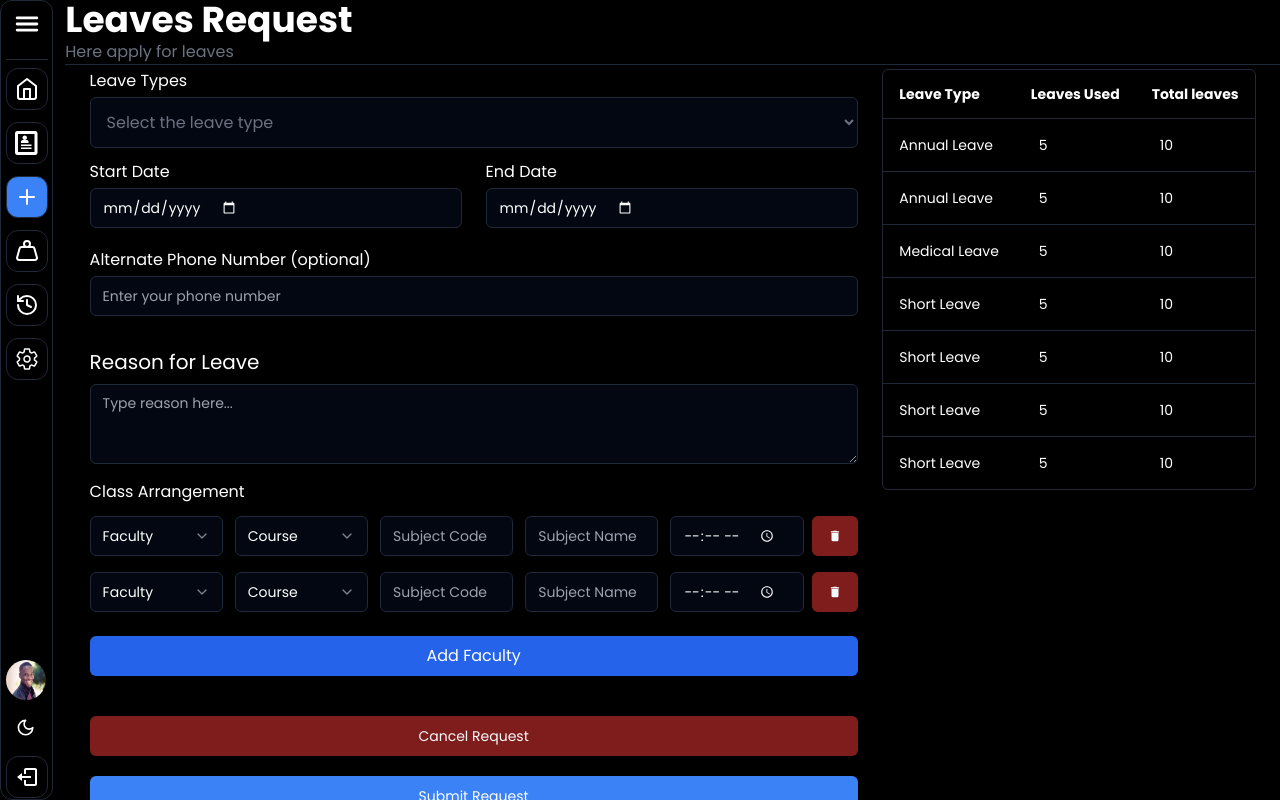
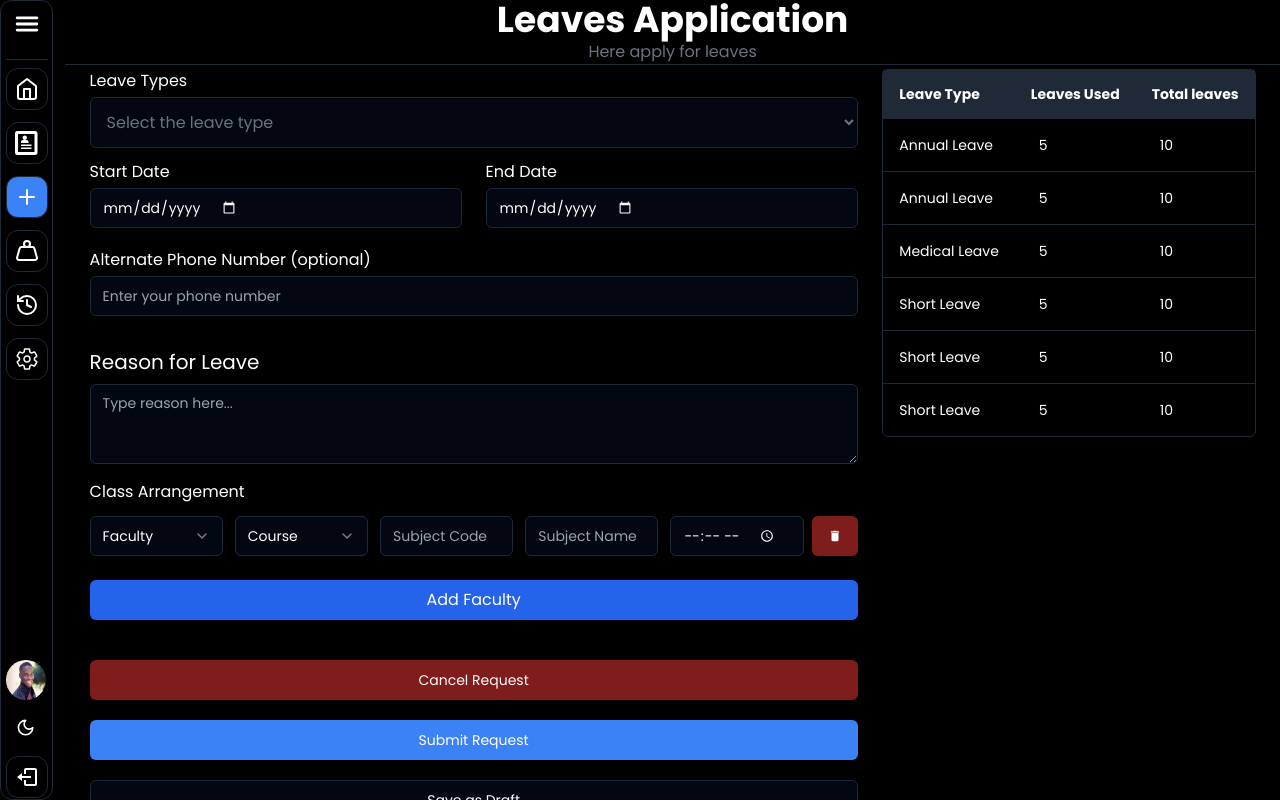
Before and after one commit to Aq7853gehc/leave_sm, a Next.js app: page /user/leavesrequest in a window 1280 px wide. Built offline with nearby package versions, Linux system fonts and the light colour scheme.

Commit message:
minor changes

```diff
--- a/app/user/leavebalance/data-table.tsx
+++ b/app/user/leavebalance/data-table.tsx
@@ -32,14 +32,14 @@ export function DataTable<TData, TValue>({
   })
 
   return (
-    <div className="rounded-md  border">
+    <div className="rounded-md mb-6 border">
       <Table >
         <TableHeader>
           {table.getHeaderGroups().map((headerGroup) => (
             <TableRow key={headerGroup.id}>
               {headerGroup.headers.map((header) => {
                 return (
-                  <TableHead key={header.id}>
+                  <TableHead className="dark:bg-gray-800" key={header.id}>
                     {header.isPlaceholder
                       ? null
                       : flexRender(
--- a/app/user/leavebalance/page.tsx
+++ b/app/user/leavebalance/page.tsx
@@ -7,10 +7,12 @@ import { CarouselDemo } from "@/components/Carousel";
 const LeaveBalance = () => {
   return (
     <div className="flex flex-col w-full">
+      <div className="flex w-full flex-col justify-center items-center">
         <h1 className="text-4xl font-black mt-2 ml-5">Leaves Balance</h1>
         <p className="text-base text-gray-500 mt-1 ml-5">
           Here your's balances of leaves
         </p>
+      </div>
       <Separator className="my-2" />
       <div>
         {/* Balanced here*/}
@@ -27,7 +29,7 @@ const LeaveBalance = () => {
             </div>
           ))}
         </div> */}
-       <div className="flex flex-wrap items-center max-md:ml-4 justify-evenly gap-5 w-full max-sm:hidden pb-2 pr-7  ">
+        <div className="flex mb-12 flex-wrap items-center max-md:ml-4 justify-evenly gap-5 w-full max-sm:hidden pb-2 pr-7  ">
           {bal.map((itmes) => (
             <div className=" max-[920px]:w-[18rem] max-[920px]:h-[18rem] max-[770px]:h-[16rem] max-[640px]:h-[12rem] max-[433px]:h-[18rem] max-[433px]:w-[18rem] max-[640px]:w-[12rem] max-[770px]:w-[16rem]  w-[12rem] h-[12rem]  flex flex-col  justify-center items-center  p-4 transition-all duration-150  shadow-md dark:shadow-white rounded-full cursor-pointer hover:shadow hover:border-black dark:hover:border-white dark:hover:shadow-white">
               <p className=" font-bold text-xl ">{itmes.leaveType}</p>
@@ -40,7 +42,7 @@ const LeaveBalance = () => {
             </div>
           ))}
         </div>
-      <div className="flex justify-center items-center sm:hidden">
+        <div className="flex mb-12 justify-center items-center  sm:hidden">
           <CarouselDemo />
         </div>
         {/* <div className="w-full mt-2 max-sm:hidden">
--- a/app/user/leavesrequest/page.tsx
+++ b/app/user/leavesrequest/page.tsx
@@ -8,7 +8,7 @@ import Image from "next/image";
 import React, { useState, ChangeEvent, FormEvent } from "react";
 import { DataTable } from "../leavebalance/data-table";
 import { balanceColumns } from "../leavebalance/columns";
-import { bal, courses, faculty } from "@/constants/data";
+import { bal, courses, leaveType, faculty } from "@/constants/data";
 import {
   Select,
   SelectContent,
@@ -26,7 +26,7 @@ interface FormData {
   leaveReason: string;
   startTime: string;
   endTime: string;
-  document: File | null; // Changed to File or null
+  document: File | null;
   faculty: string;
 }
 const LeaveRequest: React.FC = () => {
@@ -68,10 +68,7 @@ const LeaveRequest: React.FC = () => {
     }));
   };
 
-  const [faculties, setFaculties] = useState([
-    { faculty: "" },
-    { faculty: "" },
-  ]);
+  const [faculties, setFaculties] = useState([{ faculty: "" }]);
   const handleFacultyChange = (
     index: number,
     event: React.ChangeEvent<HTMLSelectElement>
@@ -97,10 +94,12 @@ const LeaveRequest: React.FC = () => {
 
   return (
     <div className="h-screen w-full flex flex-col overflow-scroll pb-2 no-scrollbar">
-      <h1 className="text-4xl font-bold">Leaves Request</h1>
-      <p className="text-base text-gray-500">Here apply for leaves</p>
+      <div className="flex w-full flex-col justify-center items-center">
+        <h1 className="text-4xl font-bold">Leaves Application</h1>
+        <p className="text-base text-gray-500">Here apply for leaves</p>
+      </div>
       <Separator className="mb-1" />
-      <div className="flex w-full h-full    px-3 justify-around">
+      <div className="flex w-full h-full px-3 justify-around">
         <div className="w-full max-w-2xl flex-1 sm:max-w-3xl lg:max-w-3xl rounded border-gray-300 dark:border-input">
           <form className="">
             <div className="mb-3">
@@ -118,7 +117,7 @@ const LeaveRequest: React.FC = () => {
                 onChange={handleLeaveTypeChange}
               >
                 <option value={""}>Select the leave type</option>
-                {bal.map((i) => (
+                {leaveType.map((i) => (
                   <option value={i.value}>{i.leaveType}</option>
                 ))}
               </select>
--- a/app/user/profile/page.tsx
+++ b/app/user/profile/page.tsx
@@ -6,10 +6,12 @@ import React from "react";
 const Profile = () => {
   return (
     <section className=" flex flex-col w-full relative px-2 max-h-screen  no-scrollbar">
-      <h1 className="text-4xl font-bold ">Profile</h1>
-      <Separator className="mb-1" />
+      <div className="flex mb-4 w-full flex-col mt-4 justify-center items-center">
+        <h1 className="text-4xl font-bold ">Profile</h1>
+      </div>
+      <Separator className="mb-4" />
 
-      <ProfileAI/>
+      <ProfileAI />
     </section>
   );
 };
--- a/app/user/setting/page.tsx
+++ b/app/user/setting/page.tsx
@@ -201,10 +201,12 @@ const Setting = () => {
   const [edit, setEdit] = useState<boolean>(true);
   return (
     <div className="flex flex-col w-full max-w-screen max-h-screen h-full  no-scrollbar">
-      <h1 className="text-4xl mt-2 ml-5 font-black">Settings</h1>
-      <p className="text-base ml-5 text-gray-500">
-        Here you make changes according to your prefrence
-      </p>
+      <div className="flex w-full flex-col text-center justify-center items-center">
+        <h1 className="text-4xl mt-2 ml-5 font-black">Settings</h1>
+        <p className="text-base ml-5 text-gray-500">
+          Here you make changes according to your prefrence
+        </p>
+      </div>
       <Separator className="my-2" />
       <div className="  w-full h-full rounded-lg max-h-screen  overflow-scroll no-scrollbar">
         <div className="ml-5 shadow-md dark:shadow-white border mb-8 rounded-lg p-5 mr-5">
--- a/components/Carousel.tsx
+++ b/components/Carousel.tsx
@@ -11,13 +11,13 @@ import { bal } from "@/constants/data";
 export function CarouselDemo() {
   return (
     <div className="w-full flex flex-col justify-center items-center">
-      <Carousel className=" max-w-xs   m-2">
+      <Carousel className="max-w-[280px]">
         <CarouselPrevious />
         <CarouselContent>
           {bal.map((items) => (
             <CarouselItem>
               <div className="p-1">
-                <Card className="shadow-md rounded-full w-[300px] h-[300px] flex justify-center items-center flex-col border-none dark:shadow-white/50 dark:bg-black">
+                <Card className="shadow-md rounded-full w-[270px] h-[270px] flex justify-center items-center flex-col border-none dark:shadow-white/50 dark:bg-black">
                   <CardContent className="flex flex-col items-center justify-center ">
                     <div className="flex flex-col items-center p-5 max-[400px]:my-8 my-12 justify-center">
                       <p className=" font-bold text-lg">{items.leaveType}</p>
--- a/components/ProfileAI.tsx
+++ b/components/ProfileAI.tsx
@@ -69,7 +69,7 @@ const ProfileAI = () => {
 
   return (
     <div>
-      <div className="max-h-[92vh] overflow-scroll no-scrollbar">
+      <div className="max-h-[92vh]  overflow-scroll no-scrollbar">
         <div>
           <div className="mb-3 border shadow-md dark:shadow-white sm:p-4 sm:pl-8 p-2 rounded-lg ">
             <h2 className="text-2xl font-bold max-md:text-xl mb-2  dark:text-blue-100">
@@ -192,7 +192,8 @@ const ProfileAI = () => {
             </div>
           ))}
         </div> */}
-        <div className="sm:mb-3 border shadow-md dark:shadow-white  sm:p-4  sm:pl-8 p-2 rounded-lg">
+
+     <div className="mb-3 border sm:p-2 sm:pl-8 p-2 shadow-md dark:shadow-white  rounded-lg">
           <h2 className="text-2xl max-md:text-xl font-bold   mb-2">
             Education Information
           </h2>
--- /dev/null
+++ b/components/ui/collapsible.tsx
@@ -0,0 +1,11 @@
+"use client"
+
+import * as CollapsiblePrimitive from "@radix-ui/react-collapsible"
+
+const Collapsible = CollapsiblePrimitive.Root
+
+const CollapsibleTrigger = CollapsiblePrimitive.CollapsibleTrigger
+
+const CollapsibleContent = CollapsiblePrimitive.CollapsibleContent
+
+export { Collapsible, CollapsibleTrigger, CollapsibleContent }
--- a/constants/data.ts
+++ b/constants/data.ts
@@ -53,15 +53,6 @@ export const bal: Balance[] = [
       "this the rule for causal leaves that you can only take 5 holiday addition is not allowed",
     value: "short",
   },
-  {
-    leaveType: "Short Leave",
-    used: 5,
-    total: 10,
-    text: "taken from this year",
-    rules:
-      "this the rule for causal leaves that you can only take 5 holiday addition is not allowed",
-    value: "short",
-  },
 ];
 
 export const faculty: Faculty[] = [
@@ -89,7 +80,6 @@ export const faculty: Faculty[] = [
     phone: 2337894789,
     email: "aamm@gmail.com",
   },
-
 ];
 
 export const chart: Chart = {
@@ -157,3 +147,43 @@ export const courses: Course[] = [
     section: 1,
   },
 ];
+
+export const leaveType = [
+  {
+    leaveType:"Annual Leave",
+    value:"annual",
+  },
+  {
+    leaveType:"Medical Leave",
+    value:"medical",
+  },
+  {
+    leaveType:"Professional Development Leave",
+    value:"professional",
+  },
+  {
+    leaveType:"Paternity Leave",
+    value:"paternity",
+  },
+  {
+    leaveType:"Maternity Leave",
+    value:"maternity",
+  },
+  {
+    leaveType:"Short Leave",
+    value:"short",
+  },
+  {
+    leaveType:"Study Leave",
+    value:"study",
+  },
+  {
+    leaveType:"Sick Leave",
+    value:"sick",
+  },
+  {
+    leaveType:"Personal Leave",
+    value:"personal",
+  },
+
+]
```
Also changed, not shown: app/user/leaveshistory/page.tsx (+14 -5 lines), app/user/page.tsx (+6 -2 lines), 1 other file (tests, documents, lock files or other folders). Lines whose indentation alone changed are shown as unchanged.
